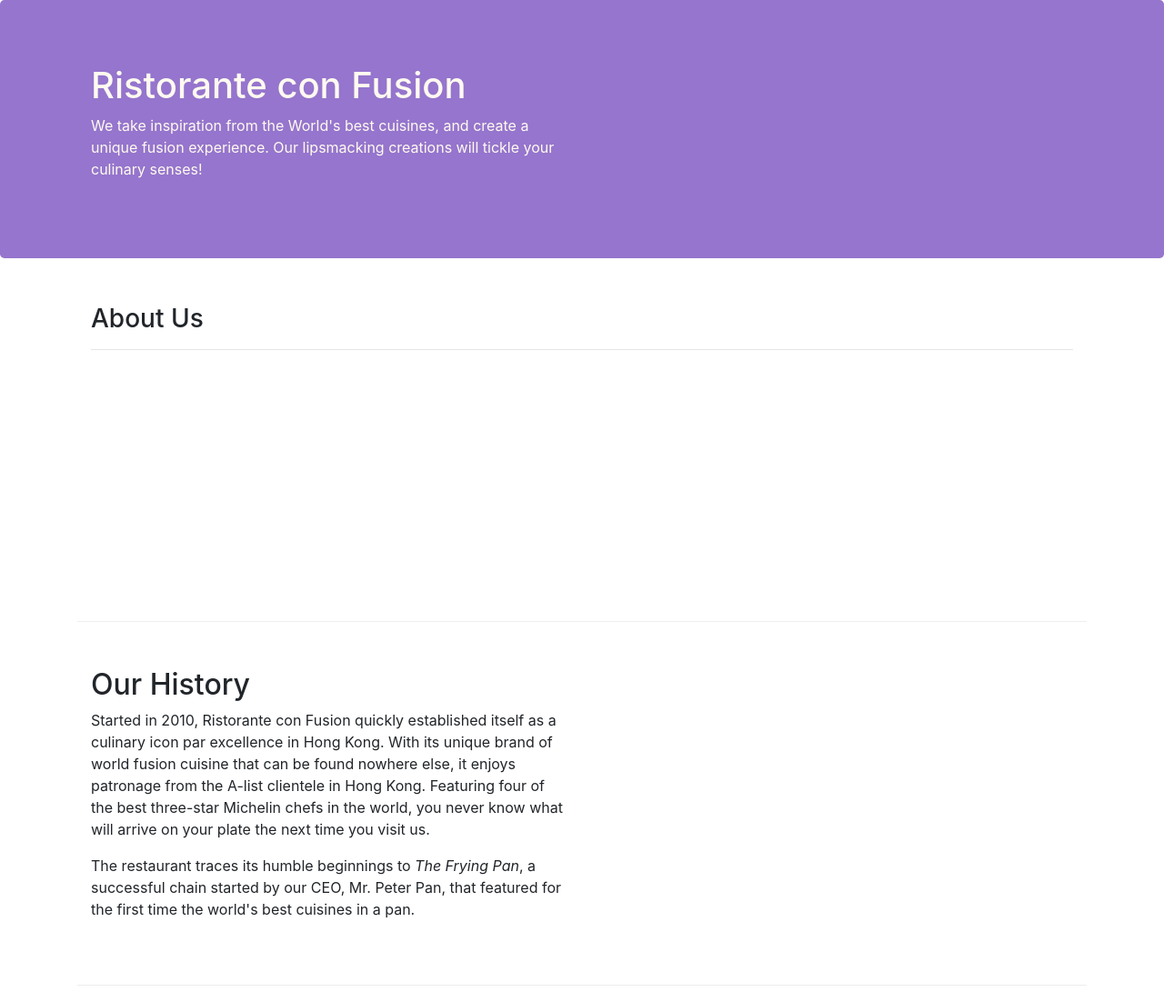
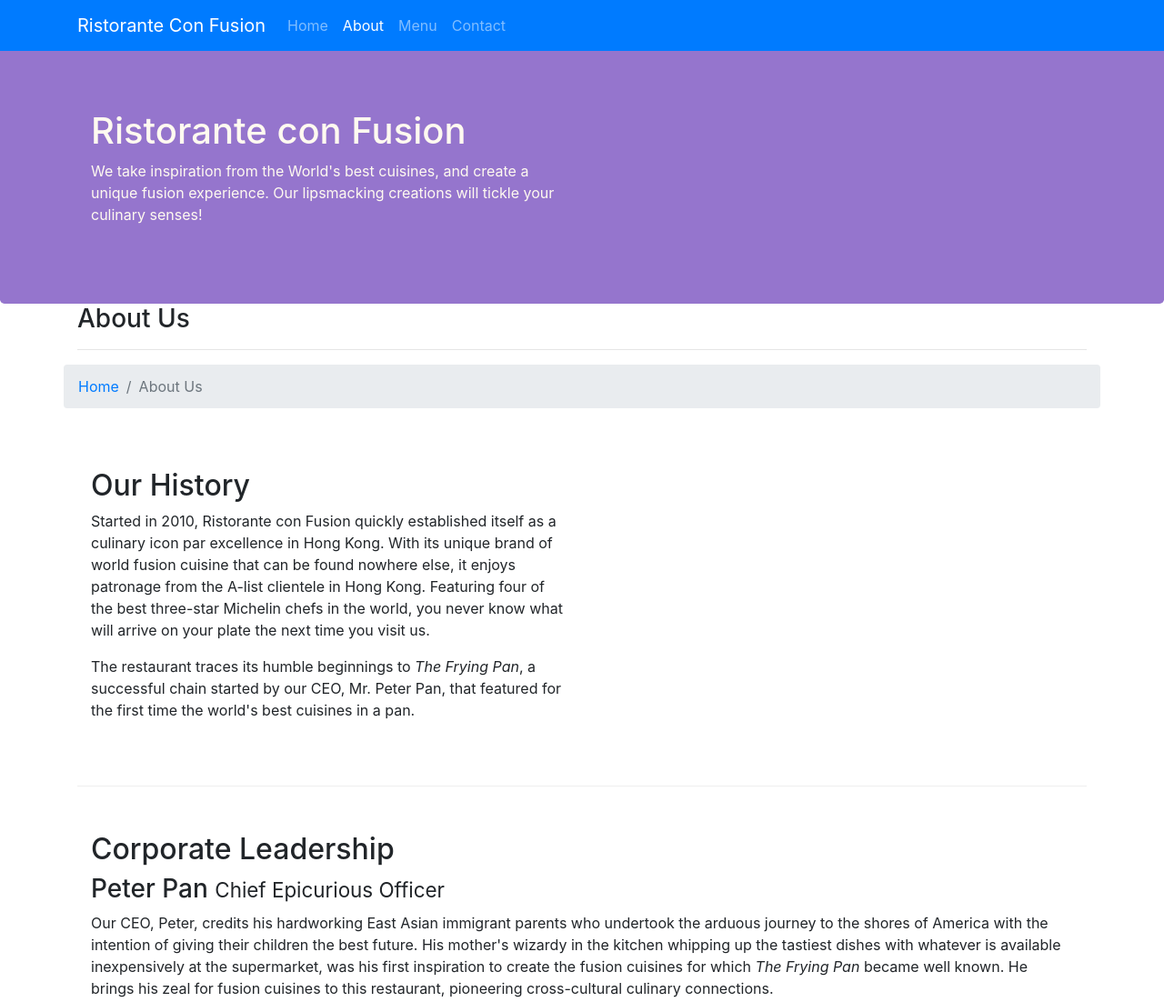
Before and after one commit to vaibhavsood/bootstrap4-coursera, a website: page aboutus.html in a window 1280 px wide. Shown: the top 1102 px of the page at 91% size. Drawn offline with nearby package versions, Linux system fonts and the light colour scheme.

Commit message:
week2-part1

```diff
--- a/aboutus.html
+++ b/aboutus.html
@@ -10,7 +10,22 @@
 </head>
 
 <body>
-
+    <nav class="navbar navbar-dark navbar-expand-sm bg-primary fixed-top">
+        <div class="container">
+            <a class="navbar-brand" href="#">Ristorante Con Fusion</a>
+            <div class="collapse navbar-collapse" id="Navbar">
+                <ul class="navbar-nav mr-auto">
+                    <li class="nav-item"><a class="nav-link" href="./index.html">Home</a></li>
+                    <li class="nav-item active"><a class="nav-link" href="#">About</a></li>
+                    <li class="nav-item"><a class="nav-link" href="#">Menu</a></li>
+                    <li class="nav-item"><a class="nav-link" href="#">Contact</a></li>
+                </ul>
+            </div>
+        </div>
+        <button class="navbar-toggler" type="button" data-toggle="collapse" data-target="#Navbar">
+            <span class="navbar-toggler-icon"></span>
+        </button>
+    </nav>
     <header class="jumbotron">
         <div class="container">
             <div class="row row-header">
@@ -25,11 +40,15 @@
     </header>
 
     <div class="container">
-        <div class="row row-content">
-            <div class="col-12 col-sm-12">
+        <div class="row">
+            <div class="col-12">
                <h3>About Us</h3>
                <hr>
             </div>
+            <ol class="col-12 breadcrumb">
+                <li class="breadcrumb-item"><a href="./index.html">Home</a></li>
+                <li class="breadcrumb-item active">About Us</li>
+            </ol>
         </div>
 
         <div class="row row-content">
--- a/css/style.css
+++ b/css/style.css
@@ -1,3 +1,8 @@
+body{
+    padding:50px 0px 0px 0px;
+    z-index:0;
+}
+
 .row-header {
     margin: 0px auto;
     padding: 0px;
```
Also changed, not shown: index.html (+16 -1 lines).
